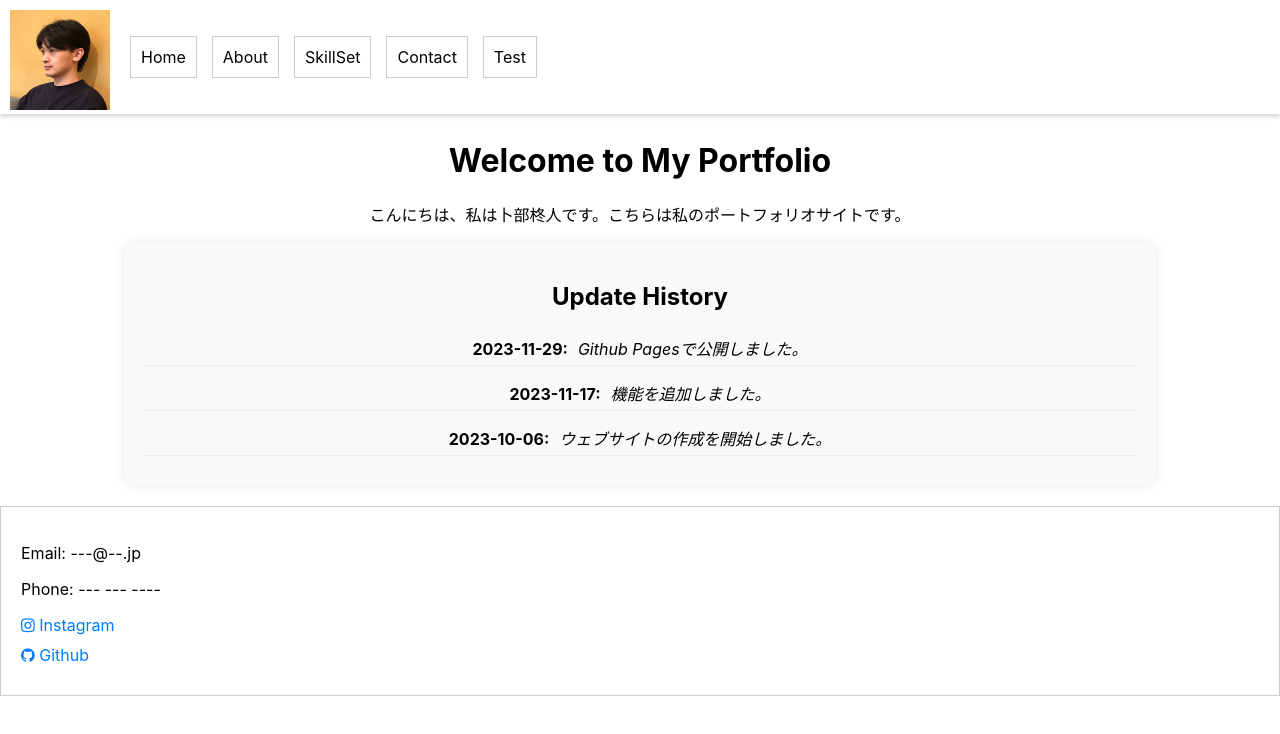
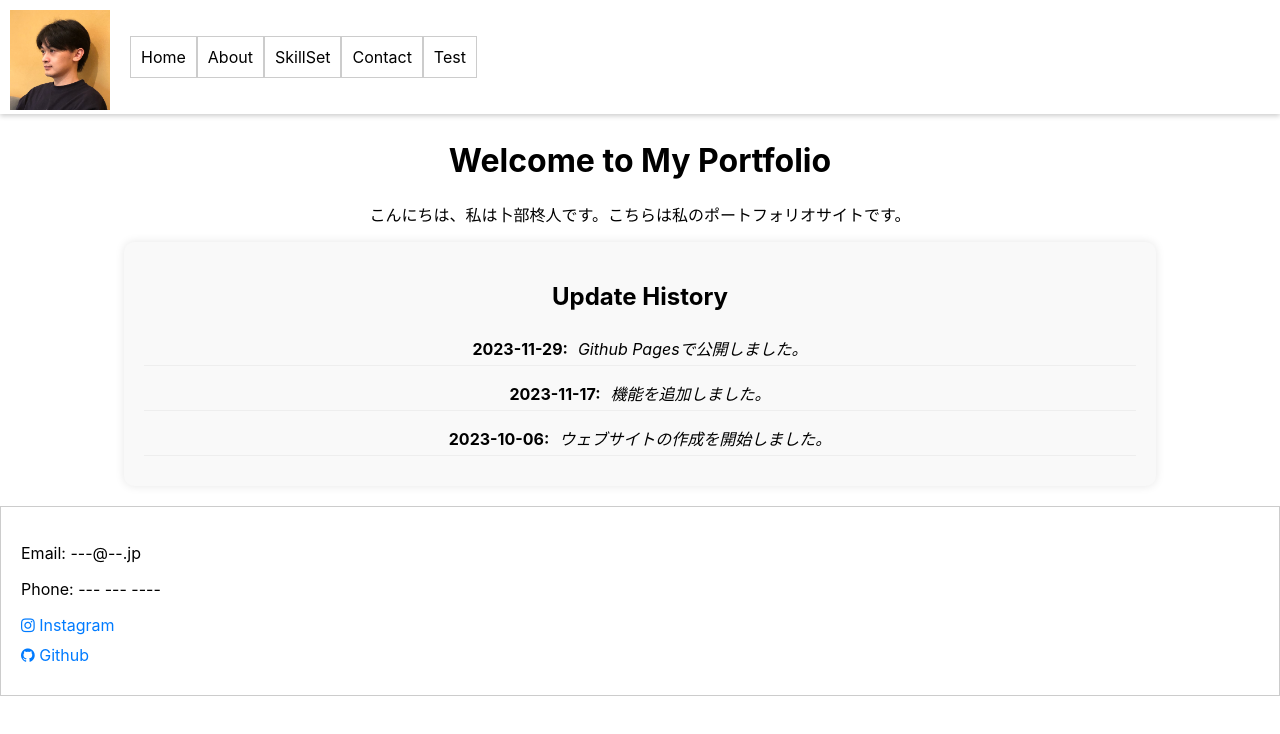
Before and after one commit to shu13579/My_Portfolio, a React (Create React App) app: page / in a window 1280 px wide. Shown: the top 734 px of the page. Built offline with nearby package versions, Linux system fonts and the light colour scheme.

Commit message:
fix: トップページが404 not foundにならないようにリダイレクト

```diff
--- a/src/App.tsx
+++ b/src/App.tsx
@@ -1,6 +1,6 @@
 import React from 'react';
 import './App.css';
-import {BrowserRouter as Router,  Route,  Switch, Link} from 'react-router-dom';
+import {BrowserRouter as Router,  Route,  Switch, Link, Redirect} from 'react-router-dom';
 import Header from './components/Header';
 import Footer from './components/Footer';
 import Home from './pages/Home';
@@ -21,6 +21,7 @@ function App() {
         <Route path="/skillset" component={SkillSet} />
         <Route path="/contact" component={Contact} />
         <Route path="/test" component={Test} />
+        <Redirect from="/My_Portfolio" to="/" />
         <Route component={NotFound} />
       </Switch>
       <Footer />
--- a/src/components/Header.tsx
+++ b/src/components/Header.tsx
@@ -10,7 +10,7 @@ const Header: React.FC = () => {
         <img src={logo} alt="Logo" height="100" style={{ marginLeft: '10px', marginTop: '10px' }} />
       </div>
       <nav>
-        <ul style={{ display: 'flex', gap: '15px' }}>
+        <ul style={{ display: 'flex'}}>
           <li><Link to="/" className="nav-link">Home</Link></li>
           <li><Link to="/about" className="nav-link">About</Link></li>
           <li><Link to="/skillset" className="nav-link">SkillSet</Link></li>
```
